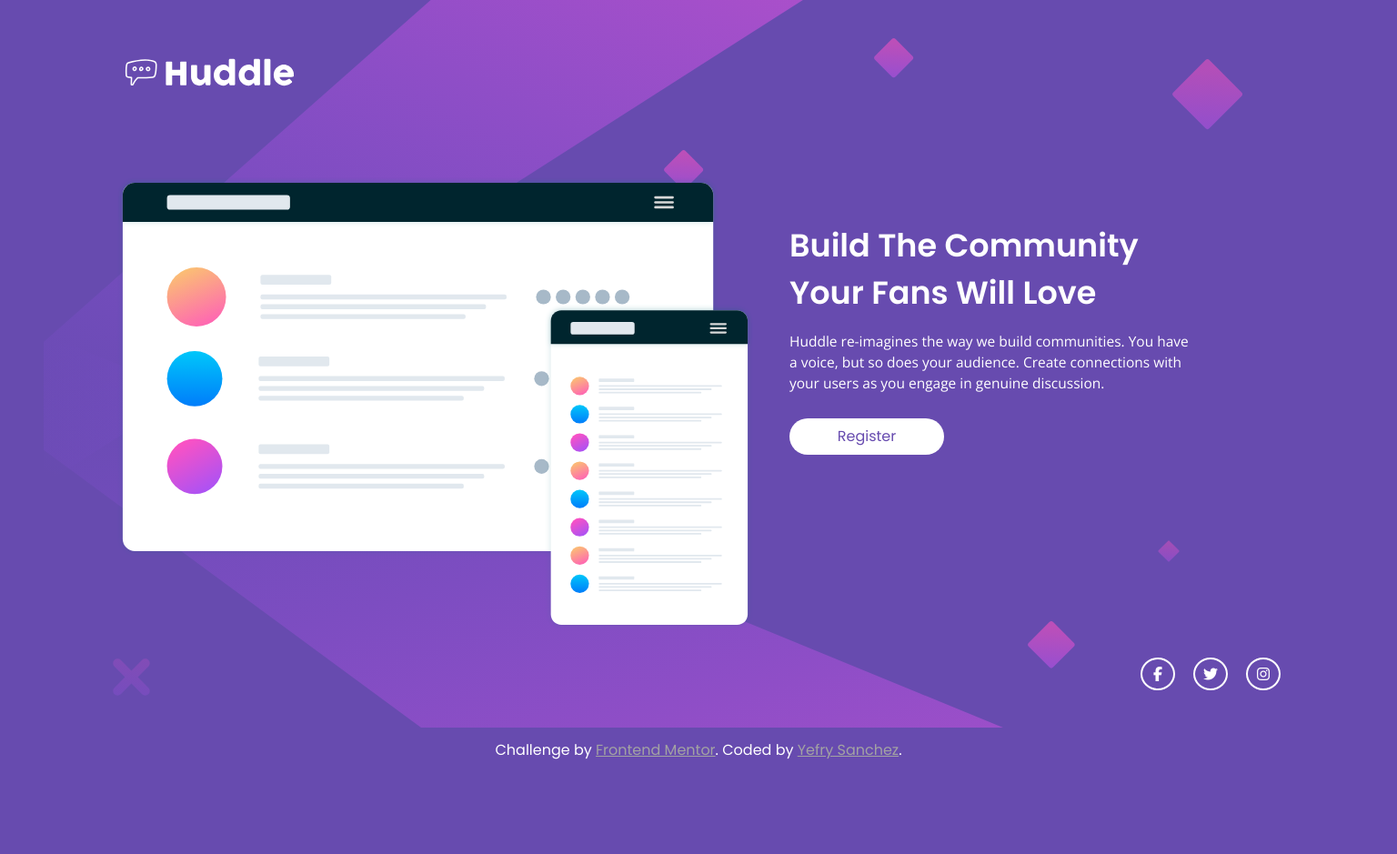
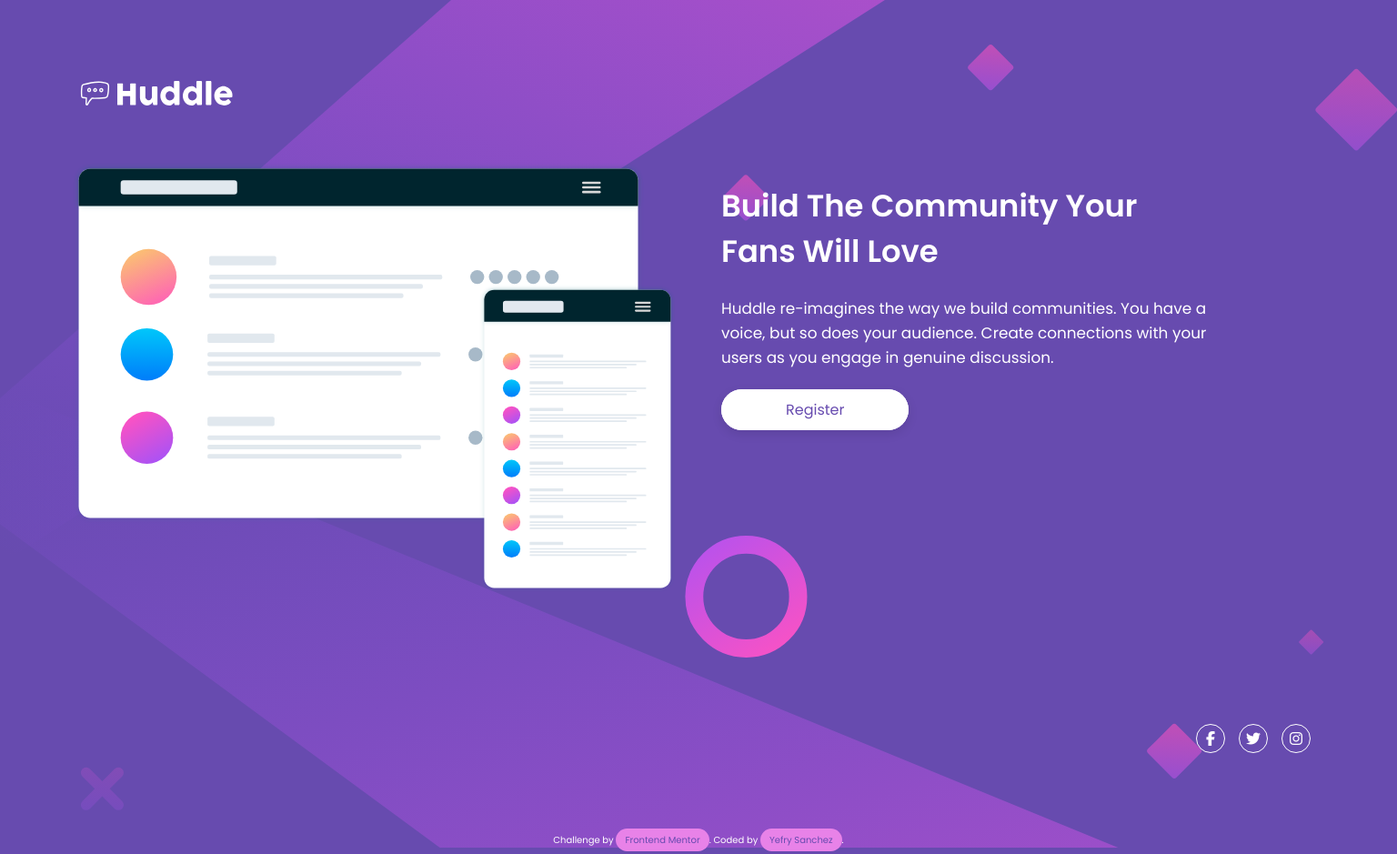
Before and after one commit to y25sanchez/huddle-landing-page-with-single-introductory-section-master, a plain HTML site: page index.html in a window 1536 px wide. Shown: the whole page at 91% size. Before the commit the page ends 836 px from the top, so only its background shows below. Drawn offline with nearby package versions, Linux system fonts and the light colour scheme.

Commit message:
responsive

```diff
--- a/css/style.css
+++ b/css/style.css
@@ -1,3 +1,8 @@
+html {
+  font-size: 62.5%;
+  box-sizing: border-box;
+}
+
 :root {
   --Violet: hsl(257, 40%, 49%);
   --Soft-Magenta: hsl(300, 69%, 71%);
@@ -7,152 +12,149 @@
 body {
   font-family: "Poppins", sans-serif;
   background-color: var(--Violet);
-  width: 375px;
   margin: 0px auto;
+  font-size: 1.6rem;
+  background-image: url(/images/bg-mobile.svg);
+  background-repeat: no-repeat;
+  background-size: contain;
+  height: 100vh;
 }
-.container{
-    background-image: url(/images/bg-mobile.svg);
-    background-repeat: no-repeat;
-    color: var(--white);
+.container {
+  color: var(--white);
+  padding: 4rem;
+  max-width: 60rem;
+  margin: 0 auto;
+  max-width: 100rem;
+}
+
+.container__logo {
+  max-width: 12rem;
+  margin-bottom: 5rem;
+}
+
+.container__logo img {
+  width: 100%;
+}
+
+.container__content__img {
+  margin-bottom: 7rem;
+}
+
+.container__content__img img {
+  width: 100%;
+}
+
+.container__content__desc {
+  text-align: center;
+}
+
+.container__content__desc h1 {
+  font-size: 2.6rem;
+  line-height: 1.5;
+}
+
+.container__content__desc p {
+  font-size: 1.45rem;
+  line-height: 1.6;
+}
+
+.container__content__btn{
+    margin-top: 3.5rem;
 
 }
-.container__logo img{
-    margin: 35px 0 55px 40px;
-    width: 120px;
-}
-.container__content__img img{
-    width: 300px;
-    margin-left: 40px;
-}
-.container__content__desc{
-    margin: 60px 40px 0;
-    text-align: center;
-    line-height: 1.5;
-    display: flex;
-    flex-direction: column;
-    align-items: center;
-}
-.container__content__desc h2{
-    font-size: 26px;
-    margin: 0px 0 15px 0;
-}
-.container__content__desc p{
-    font-family: 'Open Sans', sans-serif;
-    font-size: 15.5px;
-    margin: 0;
-}
-.container__content__btn a{
+
+.container__content__btn a {
     text-decoration: none;
-    width: 200px;
-    height: 40px;
     background-color: var(--white);
     color: var(--Violet);
-    border-radius: 20px;
-    text-decoration: none;
-    display: flex;
-    justify-content: center;
-    align-items: center;
-    margin-top: 26px;
-    transition: background-color 0.2s, color 0.2s, box-shadow 0.2s;
+    border: 1px solid var(--white);
+    padding: 1rem 7rem;
+    border-radius: 3rem;
+    box-shadow: rgba(0, 0, 0, 0.1) 0px 4px 12px;
+    transition: background-color 0.3s ease, color 0.3s ease;
 }
-.container__content__btn a:hover{
+
+.container__content__btn:hover a{
     background-color: var(--Soft-Magenta);
+    border: 1px solid var(--Soft-Magenta);
     color: var(--white);
-    box-shadow: 0px 7px 16px 0px rgba(0,0,0,0.51);
-
 }
 
 .container__social{
     display: flex;
     justify-content: center;
-    margin-top: 64px;
+    margin-top: 7rem;
 }
+
 .container__social__img{
-    border: 2px solid var(--white);
+    display: grid;
+    place-content: center;
+    margin-right: 1.5rem;
+    width: 3rem;
+    height: 3rem;
+    border: 1.5px solid white;
     border-radius: 50%;
-    padding: 8px;
-    margin: 0 10px 30px;
-    width: 18px;
+}
+
+footer{
+    color: var(--white);
     display: flex;
     justify-content: center;
-    align-items: center;
-    transition: color 0.2s, transform 0.2s;
+    font-size: 1rem;
+}
 
-}
-.container__social__img:hover{
-    cursor: pointer;
-    color: var(--Soft-Magenta);
-    border: 2px solid var(--Soft-Magenta);
-    transform: scale(1.1);
+.attribution a{
+    text-decoration: none;
+    color: var(--Violet);
+    background-color: var(--Soft-Magenta);
+    border-radius: 3rem;
+    padding: 0.5rem 1rem;
 }
 
 
+@media screen and (min-width:1000px) {
 
+    body{
+        background-image: url(/images/bg-desktop.svg);
+        background-size: cover;
+    }
 
+    .container {
+        max-width: 144rem;
+        padding: 8rem;
+    }
 
+    .container__logo {
+        max-width: 18rem;
 
-.attribution {
-  font-size: 11px;
-  text-align: center;
-  color: var(--white);
-}
-.attribution a {
-  color: hsl(0, 0%, 64%);
-}
+      }
 
-@media screen and (min-width:1440px) {
-    body{
-        width: 1440px;
-        height: 800px;
-    }
-    .container{
-        max-width: 100%;
-        height: 800px;
-        background-image: url(/images/bg-desktop.svg);
-        background-repeat: no-repeat;
-    }
-    .container__logo, .container__content, .container__social{
-        margin-left: 40px;
-    }
-    .container__logo img{
-        width: 200px;
-        margin: 55px 40px 35px;
-    }
     .container__content{
         display: flex;
-        justify-content: flex-start;
+        justify-content: center;
+        gap: 5rem;
+    }
 
+    .container__content__img{
+        flex: 1;
+    }
 
+    .container__content__desc{
+        flex: 1;
+        text-align: start;
     }
-    .container__content__img img{
-        width: 700px;
-        margin-top: 50px;
+
+    .container__content__desc h1{
+        font-size: 2.2vw;
+        padding: 0 20rem 0 0;
     }
-    .container__content__desc{
-        text-align: start;
-        width: 500px;
-        margin: 100px 0px 0 40px;
-        align-items: flex-start;
+
+    .container__content__desc p{
+        font-size: 1.1vw;
+        padding: 0 12rem 0 0;
     }
-    .container__content__desc h2{
-        font-size: 35px;
-        margin-right: 50px;
-    }
-    .container__content__desc p{
-        margin-right: 50px;
-    }
+
     .container__social{
         justify-content: end;
-        margin: 25px 70px 0 0;
     }
-    .container__social__img{
-        margin-bottom: 0;
-    }
-    .container__content__btn a{
-        width: 170px;
-    }
-    .attribution {
-        font-size: 16px;
-
-      }
 }
--- a/index.html
+++ b/index.html
@@ -31,27 +31,23 @@
   <body>
     <main class="container">
       <header class="container__logo">
-        <div><img src="/images/logo.svg" alt="" /></div>
+        <img src="/images/logo.svg" alt="" />
       </header>
       <div class="container__content">
         <section class="container__content__img">
-          <div>
           <img src="/images/illustration-mockups.svg" alt="" />
-          </div>
         </section>
         <section class="container__content__desc">
-          <div><h2>Build The Community Your Fans Will Love</h2></div>
-          <div>
+          <h1>Build The Community Your Fans Will Love</h1>
           <p>
             Huddle re-imagines the way we build communities. You have a voice,
-              but so does your audience. Create connections with your users as
-              you engage in genuine discussion.
+            but so does your audience. Create connections with your users as you
+            engage in genuine discussion.
           </p>
-          </div>
           <div class="container__content__btn"><a href="#">Register</a></div>
         </section>
       </div>
-      <footer class="container__social">
+      <div class="container__social">
         <div class="container__social__img">
           <i class="fa-brands fa-facebook-f"></i>
         </div>
@@ -61,7 +57,7 @@
         <div class="container__social__img">
           <i class="fa-brands fa-instagram"></i>
         </div>
-      </footer>
+      </div>
     </main>
 
     <footer>
@@ -69,10 +65,9 @@
         Challenge by
         <a href="https://www.frontendmentor.io?ref=challenge" target="_blank"
           >Frontend Mentor</a
-        >. Coded by <a href="#">Yefry Sanchez</a>.
+        >. Coded by <a target="_blank" href="https://www.frontendmentor.io/profile/y25sanchez">Yefry Sanchez</a>.
       </p>
     </footer>
-
   </body>
   <script
     src="https://kit.fontawesome.com/7f4cecac5f.js"
```
Lines whose indentation alone changed are shown as unchanged.
